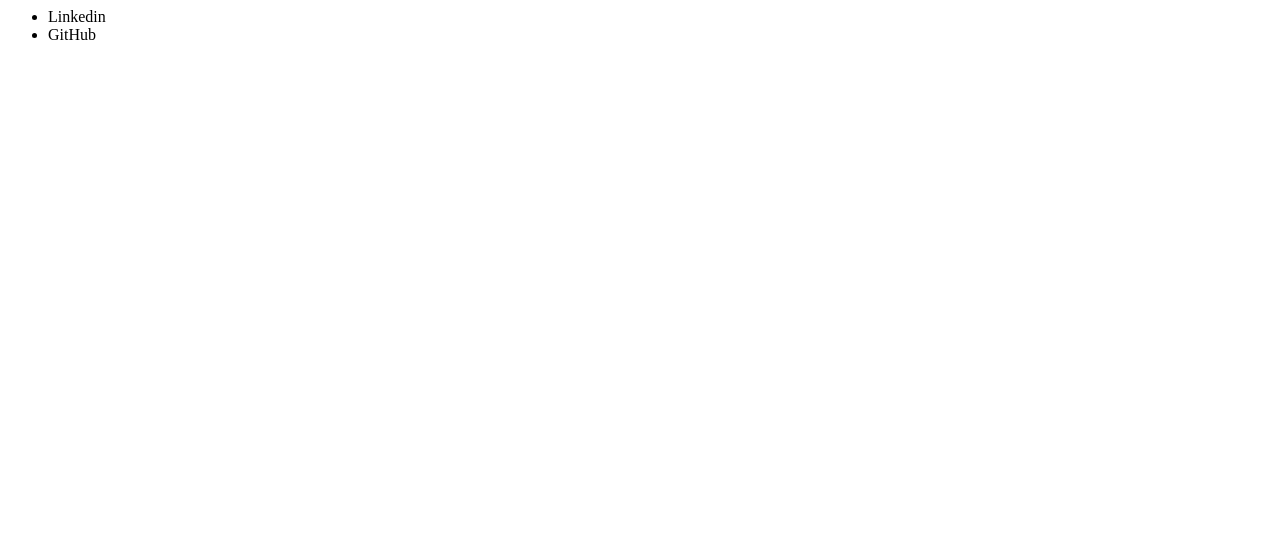
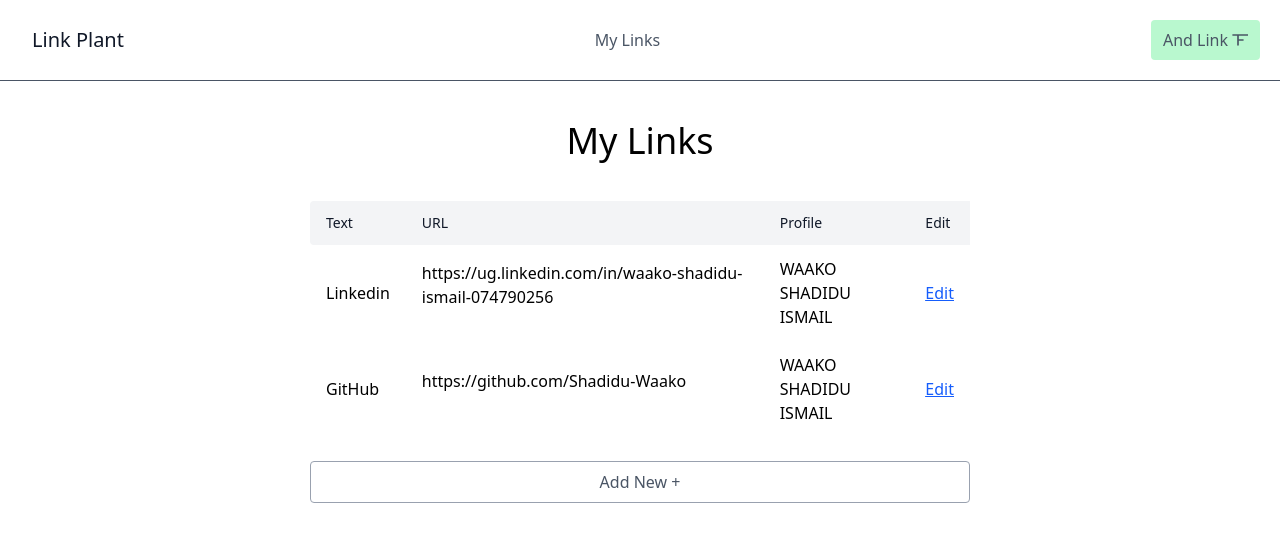
Before and after one commit to Shadidu-Waako/linkplant, a Django app: page / in a window 1280 px wide. Before the commit the part shown is almost empty. Shown: the top 550 px of the page. Run offline with Django 5.2, Linux system fonts and the light colour scheme; data comes from the database, SQL or seed files in the repository.

Commit message:
added the list view

```diff
--- a/link_plant/templates/link_plant/_base.html
+++ b/link_plant/templates/link_plant/_base.html
@@ -15,10 +15,10 @@
             <nav class="md:ml-auto md:mr-auto flex flex-wrap items-center text-base justify-center">
                 <a href="{% url 'link-list' %}" class="mr-5 hover:text-gray-900">My Links</a>
             </nav>
-            <button class="inline-flex items-center bg-gray-200 border-0 py-2 px-3 focus:outline-none hover:bg-green-300 rounded text-base mt-4 md:mt-0">
+            <button class="inline-flex items-center bg-green-200 border-0 py-2 px-3 focus:outline-none hover:bg-green-300 rounded text-base mt-4 md:mt-0">
                 And Link
                 <svg xmlns="http://www.w3.org/2000/svg" class="h-5 w-5" fill="none" viewBox="0 0 24 24" stroke="currentColor" stroke-width="2">
-                    <path stroke="currentColor" stroke-linecap="round" stroke-linejoin="round" stroke-width="2" d="M12 6v6m0 0v6m0-6h6m0-6h6m-6 0H6" />
+                    <path stroke-linecap="round" stroke-linejoin="round" stroke-width="2" d="M12 6v6m0 0v6m0-6h6m0-6h6m-6 0H6" />
                 </svg>
             </button>
         </div>
--- a/link_plant/templates/link_plant/link_list.html
+++ b/link_plant/templates/link_plant/link_list.html
@@ -1,5 +1,36 @@
-<ul>
-    {% for link in object_list %}
-        <li>{{ link.text }}</li>
-    {% endfor %}
-</ul>
+{% extends "link_plant/_base.html" %}
+
+{% block content %}
+<h1 class="text-4xl text-center mb-10">My Links</h1>
+<div class="lg:w-3/4 w-full mx-auto overflow-auto">
+    <table class="table-auto w-full text-left whitespace-no-wrap">
+        <thead>
+            <tr>
+                <th class="px-4 py-3 title-font tracking-winder font-medium text-gray-900 text-sm bg-gray-100 rounded-tl rounded-bl">Text</th>
+                <th class="px-4 py-3 title-font tracking-winder font-medium text-gray-900 text-sm bg-gray-100">URL</th>
+                <th class="px-4 py-3 title-font tracking-winder font-medium text-gray-900 text-sm bg-gray-100">Profile</th>
+                <th class="px-4 py-3 title-font tracking-winder font-medium text-gray-900 text-sm bg-gray-100">Edit</th>
+            </tr>
+        </thead>
+        <tbody>
+            {% for link in object_list %}
+            <tr>
+                <td class="px-4 py-3">{{ link.text }}</td>
+                <td class="px-4 py-3">
+                    <a href="{{ link.url }}" target="_blank">
+                        {{ link.url }}
+                        <svg xmlns="http://www.w3.org/2000/svg" class="h-4 w-4">
+                            <path stroke-linecap="round" stroke-linejoin="round" d="M10 5v5m0 0v5m0-5h5m0-5h5m-5 0H5" />
+                        </svg>
+                    </a>
+                </td>
+                <td class="px-4 py-3">{{ link.profile.name }}</td>
+                <td class="px-4 py-3 underline text-blue-600"><a href="">Edit</a></td>
+            </tr>
+            {% endfor %}
+        </tbody>
+    </table>
+    <p class="mt-6 my-2 w-full border rounded border-gray-400 text-center text-gray-600 py-2"> Add New +</p>
+</div>
+
+{% endblock content %}
```
